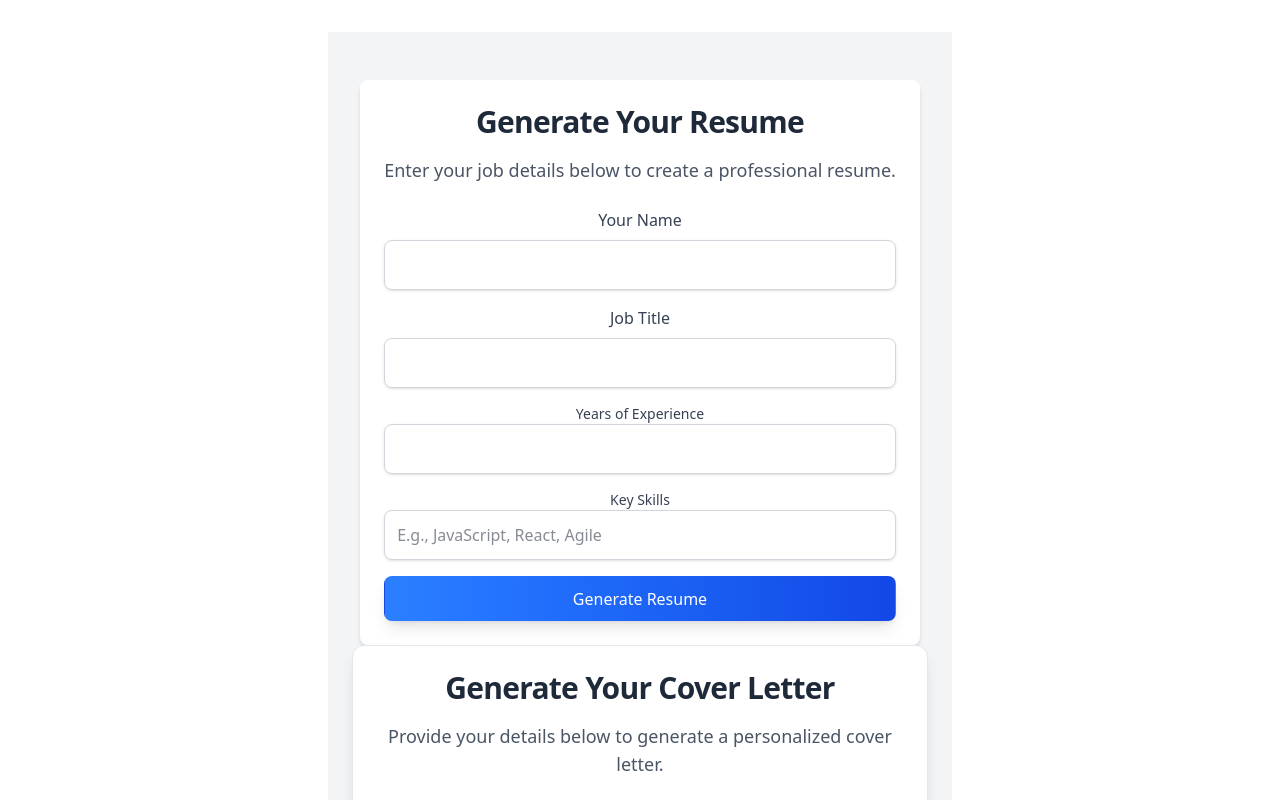
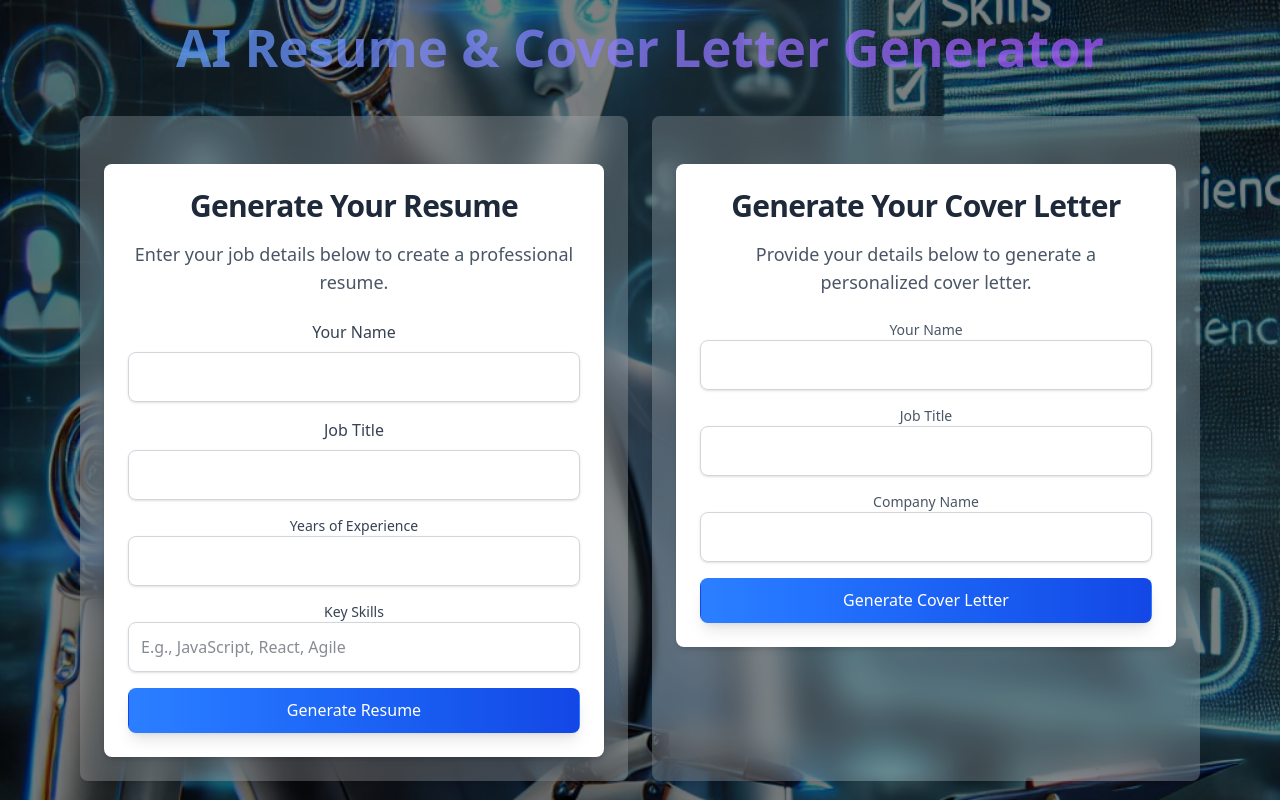
Before and after one commit to PursuitMadeMe/resume_ai_frontend, a React (Vite) app: page / in a window 1280 px wide. Shown: the top 800 px of the page. Built offline with nearby package versions, Linux system fonts and the light colour scheme.

Commit message:
Updated layout: Background fully covers page & forms aligned side by side

```diff
--- a/src/App.css
+++ b/src/App.css
@@ -1,10 +1,19 @@
 @import "tailwindcss";
 
+body,
+html {
+  margin: 0;
+  padding: 0;
+  overflow-x: hidden;
+  height: 100%;
+  width: 100%;
+}
 
 #root {
-  max-width: 1280px;
-  margin: 0 auto;
-  padding: 2rem;
+  width: 100%;
+  max-width: 100vw;
+  margin: 0;
+  padding: 0;
   text-align: center;
 }
 
@@ -44,11 +53,6 @@
   color: #888;
 }
 
-
-
-
-
-
 /* Default settings (for large screens) */
 .container {
   width: 60%;
--- a/src/App.jsx
+++ b/src/App.jsx
@@ -1,33 +1,68 @@
 import { useState } from "react";
-import reactLogo from "./assets/react.svg";
-import viteLogo from "/vite.svg";
 import "./App.css";
 import ResumeForm from "./components/ResumeForm";
 import CoverLetterForm from "./components/CoverLetterForm";
 
 function App() {
-  const [resume, setResume] = useState(null); // ✅ Define state properly
+  const [resume, setResume] = useState(null);
   const [coverLetter, setCoverLetter] = useState(null);
 
+  return (
+    // ✅ Apply the background image to the entire page
+    <div
+      className="relative h-screen w-full flex flex-col items-center justify-center bg-cover bg-center px-6 md:px-12 lg:px-20"
+      style={{
+        backgroundImage: "url('/images/resumeAI.webp')",
+        backgroundSize: "cover",
+        backgroundPosition: "center",
+        backgroundRepeat: "no-repeat",
+        height: "100vh",
+        width: "100vw",
+      }}
+    >
+      {/* ✅ Dark overlay for better readability */}
+      <div className="absolute inset-0 bg-black/50"></div>
 
-  return (
-    <div className="min-h-screen bg-gray-100 flex flex-col items-center justify-center p-6">
-      <ResumeForm onGenerate={setResume} />
+      {/* ✅ Content Wrapper to ensure everything is above the background */}
+      <div className="relative z-10 w-full max-w-6xl text-white">
+        {/* 🎨 Animated Heading */}
+        <h1 className="text-4xl md:text-5xl font-extrabold text-center text-transparent bg-clip-text bg-gradient-to-r from-blue-400 to-purple-500 animate-pulse">
+          AI Resume & Cover Letter Generator
+        </h1>
 
-      {/* Always Show Cover Letter Form */}
-      <CoverLetterForm />
+        {/* ✅ Wrap both forms in a flex container to position them side by side */}
+        <div className="w-full max-w-6xl mt-10 flex flex-col md:flex-row gap-6 justify-center">
+          {/* 📝 Resume Form */}
+          <div className="w-full md:w-1/2 bg-white/20 backdrop-blur-lg p-6 rounded-lg shadow-lg">
+            <ResumeForm onGenerate={setResume} />
+          </div>
 
-      {resume && (
-        <div className="mt-6 max-w-2xl bg-white p-6 rounded-lg shadow-md">
-          <h3 className="text-xl font-bold mb-2">Generated Resume</h3>
-          <pre className="whitespace-pre-wrap text-gray-800">
-            {JSON.stringify(resume, null, 2)}
-          </pre>
+          {/* 📝 Cover Letter Form */}
+          <div className="w-full md:w-1/2 bg-white/20 backdrop-blur-lg p-6 rounded-lg shadow-lg">
+            <CoverLetterForm onGenerate={setCoverLetter} />
+          </div>
         </div>
-      )}
+
+        {/* 📄 Display Generated Resume */}
+        {resume && (
+          <div className="mt-6 w-full max-w-3xl bg-gray-900 p-6 rounded-lg shadow-md">
+            <h3 className="text-xl font-bold mb-2">Generated Resume</h3>
+            <pre className="whitespace-pre-wrap text-gray-300">{resume}</pre>
+          </div>
+        )}
+
+        {/* 📄 Display Generated Cover Letter */}
+        {coverLetter && (
+          <div className="mt-6 w-full max-w-3xl bg-gray-900 p-6 rounded-lg shadow-md">
+            <h3 className="text-xl font-bold mb-2">Generated Cover Letter</h3>
+            <pre className="whitespace-pre-wrap text-gray-300">
+              {coverLetter}
+            </pre>
+          </div>
+        )}
+      </div>
     </div>
   );
-
 }
 
 export default App;
--- a/src/components/CoverLetterForm.jsx
+++ b/src/components/CoverLetterForm.jsx
@@ -13,7 +13,9 @@ function CoverLetterForm() {
     setLoading(true); // Show loading state
 
     try {
-      const response = await fetch("http://localhost:9000/ai/generate-cover-letter", {
+      const response = await fetch(
+        "http://localhost:9000/ai/generate-cover-letter",
+        {
           method: "POST",
           headers: {
             "Content-Type": "application/json",
@@ -23,7 +25,8 @@ function CoverLetterForm() {
             company: companyName,
             applicant_name: applicantName,
           }),
-      });
+        }
+      );
 
       const data = await response.json();
       setCoverLetter(data.cover_letter);
@@ -36,14 +39,13 @@ function CoverLetterForm() {
   };
 
   return (
-<div className="max-w-xl bg-white bg-opacity-80 p-6 rounded-xl shadow-lg backdrop-blur-lg border border-gray-200">
+    <div className="w-full max-w-3xl bg-white p-6 rounded-lg shadow-md mt-6">
       <h2 className="text-3xl font-extrabold text-gray-800 mb-4 tracking-tight">
         Generate Your Cover Letter
       </h2>
       <p className="text-gray-600 text-lg mb-6">
         Provide your details below to generate a personalized cover letter.
       </p>
-
 
       <form onSubmit={handleSubmit} className="space-y-4">
         {/* Applicant Name Input */}
@@ -99,7 +101,9 @@ function CoverLetterForm() {
       {coverLetter && (
         <div className="mt-6 p-4 bg-gray-100 border rounded-md">
           <h3 className="text-lg font-bold">Generated Cover Letter</h3>
-          <pre className="whitespace-pre-wrap text-gray-800 mt-2">{coverLetter}</pre>
+          <pre className="whitespace-pre-wrap text-gray-800 mt-2">
+            {coverLetter}
+          </pre>
         </div>
       )}
     </div>
--- a/src/components/ResumeForm.jsx
+++ b/src/components/ResumeForm.jsx
@@ -36,7 +36,7 @@ const ResumeForm = ({ onGenerate }) => {
   };
 
   return (
-<div className="max-w-2xl bg-white p-6 rounded-lg shadow-md mt-6">
+    <div className="w-full max-w-3xl bg-white p-6 rounded-lg shadow-md mt-6">
       <h2 className="text-3xl font-extrabold text-gray-800 mb-4 tracking-tight">
         Generate Your Resume
       </h2>
@@ -44,11 +44,12 @@ const ResumeForm = ({ onGenerate }) => {
         Enter your job details below to create a professional resume.
       </p>
 
-
       <form onSubmit={handleSubmit} className="space-y-4">
         {/* ✅ Name Input */}
         <div>
-          <label className="block text-gray-700 font-medium text-md mb-2">Your Name</label>
+          <label className="block text-gray-700 font-medium text-md mb-2">
+            Your Name
+          </label>
           <input
             type="text"
             name="name"
@@ -59,7 +60,9 @@ const ResumeForm = ({ onGenerate }) => {
           />
         </div>
         <div>
-          <label className="block text-gray-700 font-medium text-md mb-2">Job Title</label>
+          <label className="block text-gray-700 font-medium text-md mb-2">
+            Job Title
+          </label>
           <input
             type="text"
             // autoComplete="off"  // ✅ Prevents browser autofill from misinterpreting the field
@@ -82,7 +85,9 @@ const ResumeForm = ({ onGenerate }) => {
           />
         </div>
         <div>
-          <label className="block text-gray-700 font-medium text-md mb-2block text-gray-600 text-sm">Key Skills</label>
+          <label className="block text-gray-700 font-medium text-md mb-2block text-gray-600 text-sm">
+            Key Skills
+          </label>
           <input
             type="text"
             value={skills}
--- a/src/index.css
+++ b/src/index.css
@@ -3,7 +3,37 @@
 @tailwind components;
 @tailwind utilities;
 
+/* 🎨 Background Animation */
+@keyframes gradientAnimation {
+  0% {
+    background-position: 0% 50%;
+  }
+  50% {
+    background-position: 100% 50%;
+  }
+  100% {
+    background-position: 0% 50%;
+  }
+}
 
+body {
+  @apply bg-black text-white;
+  background: linear-gradient(-45deg, #1a1a1a, #222, #333, #444);
+  background-size: 400% 400%;
+  animation: gradientAnimation 15s infinite;
+}
+
+/* @keyframes gradientBG {
+    0% { background-position: 0% 50%; }
+    50% { background-position: 100% 50%; }
+    100% { background-position: 0% 50%; }
+}
+
+.animated-bg {
+    background: linear-gradient(-45deg, #1e3a8a, #6d28d9, #9333ea, #3b82f6);
+    background-size: 400% 400%;
+    animation: gradientBG 10s ease infinite;
+} */
 
 :root {
   font-family: system-ui, Avenir, Helvetica, Arial, sans-serif;
```
Also changed, not shown: public/images/resumeAI.webp (added). Lines whose indentation alone changed are shown as unchanged.
